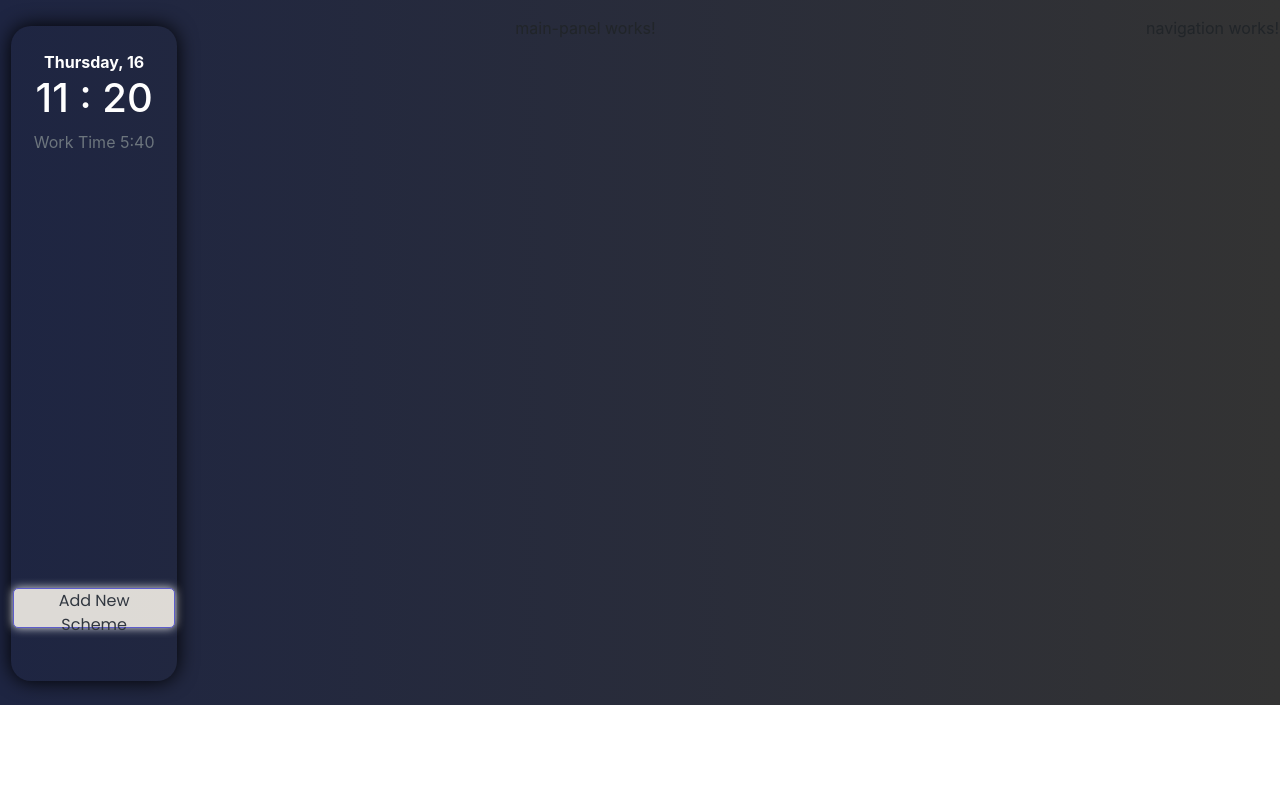
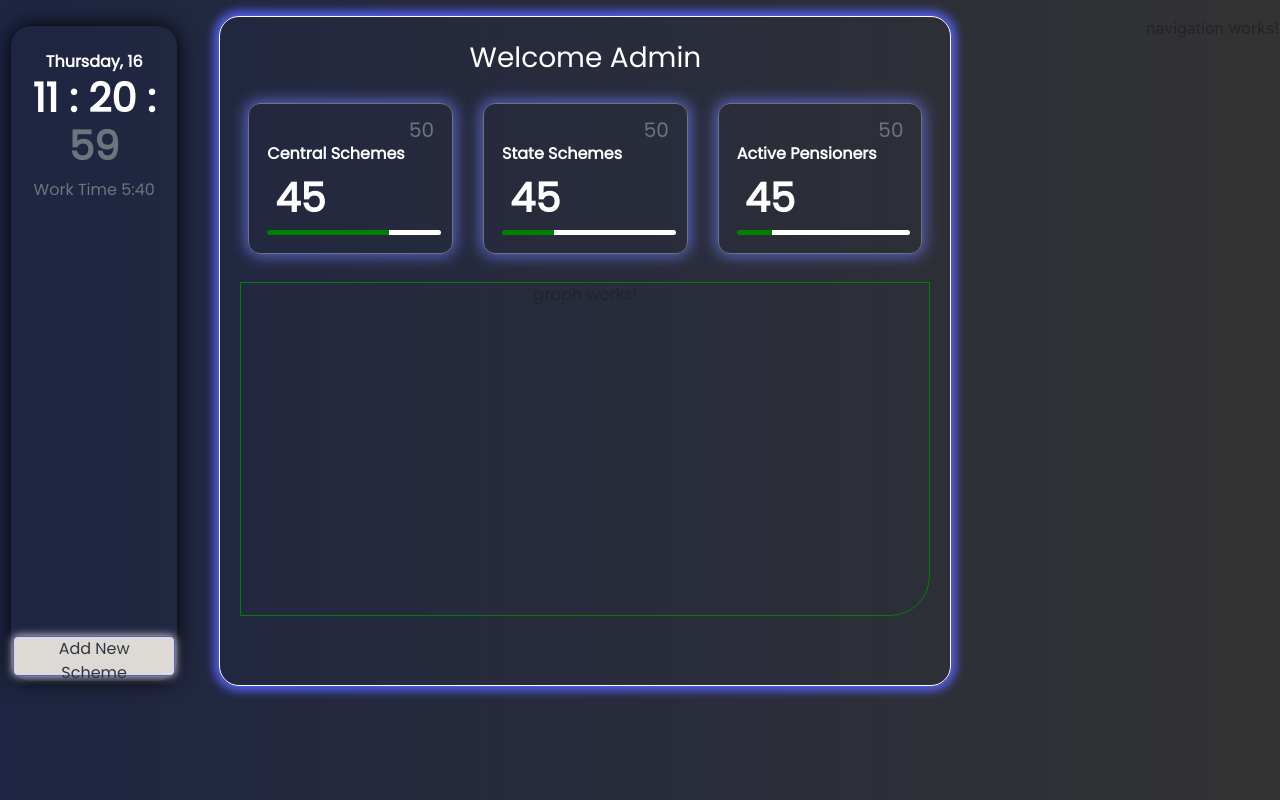
Before and after one commit to sami-colon/admin-panel-medical, an Angular app: page / in a window 1280 px wide. Shown: the top 800 px of the page. Built offline with nearby package versions, Linux system fonts and the light colour scheme; what querystring would draw is missing.

Commit message:
main-panel cards

```diff
--- a/src/app/app.component.css
+++ b/src/app/app.component.css
@@ -4,7 +4,8 @@
 }
 
 .panel {
-  height: 705px;
+  height: 1000px;
+  overflow: hidden;
 }
 
 .side-panel {
--- a/src/app/app.module.ts
+++ b/src/app/app.module.ts
@@ -9,6 +9,8 @@ import {BasicService} from './basic.service';
 
 import {DayOfWeek} from './dayofweek.pipe';
 import { NewSchemeComponent } from './new-scheme/new-scheme.component';
+import { ThoughtComponent } from './thought/thought.component';
+import { GraphComponent } from './graph/graph.component';
 
 @NgModule({
   declarations: [
@@ -18,6 +20,8 @@ import { NewSchemeComponent } from './new-scheme/new-scheme.component';
     MainPanelComponent,
     DayOfWeek,
     NewSchemeComponent,
+    ThoughtComponent,
+    GraphComponent,
   ],
   imports: [
     BrowserModule
--- /dev/null
+++ b/src/app/graph/graph.component.css
@@ -0,0 +1,4 @@
+*{
+  padding: 0;
+  margin: 0;
+}
--- /dev/null
+++ b/src/app/graph/graph.component.html
@@ -0,0 +1 @@
+<p>graph works!</p>
--- /dev/null
+++ b/src/app/graph/graph.component.ts
@@ -0,0 +1,15 @@
+import { Component, OnInit } from '@angular/core';
+
+@Component({
+  selector: 'app-graph',
+  templateUrl: './graph.component.html',
+  styleUrls: ['./graph.component.css']
+})
+export class GraphComponent implements OnInit {
+
+  constructor() { }
+
+  ngOnInit() {
+  }
+
+}
--- a/src/app/main-panel/main-panel.component.css
+++ b/src/app/main-panel/main-panel.component.css
@@ -0,0 +1,35 @@
+* {
+  padding: 0;
+  margin: 0;
+  font-family: 'Poppins', sans-serif;
+}
+
+.body-main-panel{
+  /*border-radius: 100px 0px 120px 0px;*/
+  border-radius: 20px;
+  border: 1px solid white;
+  height: 670px;
+  box-shadow: 0 0 10px 5px #535FED;
+  animation: glow 0.5s linear infinite alternate;
+}
+
+@keyframes glow{
+  to {
+    /*box-shadow: 0px 0px 20px 15px #535FED;*/
+    box-shadow: 0px 0px 20px 15px rebeccapurple;
+  }
+}
+
+.thought-main-panel{
+  height: 25%;
+  border-radius: 40px 0 0px 0;
+  /*border: 1px solid green;*/
+  margin: 20px 20px 0 20px;
+}
+
+.graph-main-panel{
+  height: 50%;
+  border-radius: 0px 0 40px 0;
+  border: 1px solid green;
+  margin: 20px 20px 0 20px;
+}
--- a/src/app/main-panel/main-panel.component.html
+++ b/src/app/main-panel/main-panel.component.html
@@ -1 +1,17 @@
-<p>main-panel works!</p>
+<!-- Bootstrap CSS -->
+<link rel="stylesheet" href="https://maxcdn.bootstrapcdn.com/bootstrap/4.0.0/css/bootstrap.min.css" integrity="sha384-Gn5384xqQ1aoWXA+058RXPxPg6fy4IWvTNh0E263XmFcJlSAwiGgFAW/dAiS6JXm" crossorigin="anonymous">
+<script src="https://cdnjs.cloudflare.com/ajax/libs/popper.js/1.12.9/umd/popper.min.js" integrity="sha384-ApNbgh9B+Y1QKtv3Rn7W3mgPxhU9K/ScQsAP7hUibX39j7fakFPskvXusvfa0b4Q" crossorigin="anonymous"></script>
+<script src="https://maxcdn.bootstrapcdn.com/bootstrap/4.0.0/js/bootstrap.min.js" integrity="sha384-JZR6Spejh4U02d8jOt6vLEHfe/JQGiRRSQQxSfFWpi1MquVdAyjUar5+76PVCmYl" crossorigin="anonymous"></script>
+<link href="https://fonts.googleapis.com/css?family=Poppins&display=swap" rel="stylesheet">
+<!--  required libraries-->
+
+
+<div class="body-main-panel">
+  <h3 class="text-center text-white mt-4">Welcome Admin</h3>
+  <div class="thought-main-panel">
+    <app-thought></app-thought>
+  </div>
+  <div class="graph-main-panel">
+    <app-graph></app-graph>
+  </div>
+</div>
--- a/src/app/side-panel/side-panel.component.css
+++ b/src/app/side-panel/side-panel.component.css
@@ -1,6 +1,7 @@
 * {
   padding: 0;
   margin: 0;
+  font-family: 'Poppins', sans-serif;
 }
 
 .main-body {
--- a/src/app/side-panel/side-panel.component.html
+++ b/src/app/side-panel/side-panel.component.html
@@ -13,7 +13,7 @@
   <div class="text-center">
     <b class="text-white text-center">{{date.getDay() | dayOfWeek}}, {{date.getDate()}}</b>
   </div>
-  <h1 class="text-center text-white mb-2">{{date.getHours()}} : {{date.getMinutes()}}</h1>
+  <h1 class="text-center text-white mb-2"><b>{{date.getHours()}} : {{date.getMinutes()}} : <span class="text-muted">{{date.getSeconds()}}</span></b></h1>
   <p class="text-muted text-center">Work Time 5:40</p>
   <br><br><br><br><br><br><br><br><br><br><br><br><br><br><br><br><br><br>
   <div class="text-white text-center">
--- /dev/null
+++ b/src/app/thought/thought.component.css
@@ -0,0 +1,58 @@
+* {
+  margin: 0;
+  padding: 0;
+  background-color: transparent;
+  font-family: 'Poppins', sans-serif;
+  color: white;
+}
+
+.card-sp{
+  border: 1px solid #6C757D;
+  border-radius: 12px;
+  box-shadow: 0 0 5px 2px #6C757D;
+  animation: glow 0.75s linear infinite alternate;
+  padding: 10px;
+}
+
+@keyframes glow{
+  to {
+    box-shadow: 0px 0px 20px 2px #535FED;
+  }
+}
+
+.card-progress{
+  width: 95%;
+  border: 0;
+  height: 5px;
+  background-image: linear-gradient(90deg, green 50%, white 50% 100%);
+  border-radius: 5px;
+  transition: 1.2s linear;
+}
+
+.gradient1{
+  background-image: linear-gradient(to right, green 10%, white 10% 100%);
+}
+.gradient2{
+  background-image: linear-gradient(to right, green 20%, white 20% 100%);
+}
+.gradient3{
+  background-image: linear-gradient(to right, green 30%, white 30% 100%);
+}
+.gradient4{
+  background-image: linear-gradient(to right, green 40%, white 40% 100%);
+}
+.gradient5{
+  background-image: linear-gradient(to right, green 50%, white 50% 100%);
+}
+.gradient6{
+  background-image: linear-gradient(to right, green 60%, white 60% 100%);
+}
+.gradient7{
+  background-image: linear-gradient(to right, green 70%, white 70% 100%);
+}
+.gradient8{
+  background-image: linear-gradient(to right, green 80%, white 80% 100%);
+}
+.gradient9{
+  background-image: linear-gradient(to right, green 90%, white 90% 100%);
+}
--- /dev/null
+++ b/src/app/thought/thought.component.html
@@ -0,0 +1,32 @@
+<!-- Bootstrap CSS -->
+<link rel="stylesheet" href="https://maxcdn.bootstrapcdn.com/bootstrap/4.0.0/css/bootstrap.min.css" integrity="sha384-Gn5384xqQ1aoWXA+058RXPxPg6fy4IWvTNh0E263XmFcJlSAwiGgFAW/dAiS6JXm" crossorigin="anonymous">
+<script src="https://cdnjs.cloudflare.com/ajax/libs/popper.js/1.12.9/umd/popper.min.js" integrity="sha384-ApNbgh9B+Y1QKtv3Rn7W3mgPxhU9K/ScQsAP7hUibX39j7fakFPskvXusvfa0b4Q" crossorigin="anonymous"></script>
+<script src="https://maxcdn.bootstrapcdn.com/bootstrap/4.0.0/js/bootstrap.min.js" integrity="sha384-JZR6Spejh4U02d8jOt6vLEHfe/JQGiRRSQQxSfFWpi1MquVdAyjUar5+76PVCmYl" crossorigin="anonymous"></script>
+<link href="https://fonts.googleapis.com/css?family=Poppins&display=swap" rel="stylesheet">
+<!--  required libraries-->
+<div class="row p-2">
+  <div class="col-4">
+    <div class="card-sp">
+      <h5 class="text-right text-muted mr-2 mt-1">{{centralSchemeTotal}}</h5>
+      <div class="text-left text-white"><b class="ml-2">Central Schemes</b></div>
+      <div class="text-left text-white mt-2"><h1 class="ml-2 text-left ml-3"><b>{{centralSchemeActive}}</b></h1></div>
+      <div class="card-progress m-2" [ngClass]="getGradientClass(45, 30)"></div>
+    </div>
+  </div>
+  <div class="col-4">
+    <div class="card-sp">
+      <h5 class="text-right text-muted mr-2 mt-1">{{centralSchemeTotal}}</h5>
+      <div class="text-left text-white"><b class="ml-2">State Schemes</b></div>
+      <div class="text-left text-white mt-2"><h1 class="ml-2 text-left ml-3"><b>{{centralSchemeActive}}</b></h1></div>
+      <div class="card-progress m-2" [ngClass]="getGradientClass(100, 30)"></div>
+    </div>
+  </div>
+  <div class="col-4">
+    <div class="card-sp">
+      <h5 class="text-right text-muted mr-2 mt-1">{{centralSchemeTotal}}</h5>
+      <div class="text-left text-white"><b class="ml-2">Active Pensioners</b></div>
+      <div class="text-left text-white mt-2"><h1 class="ml-2 text-left ml-3"><b>{{centralSchemeActive}}</b></h1></div>
+      <div class="card-progress m-2" [ngClass]="getGradientClass(100, 20)"></div>
+    </div>
+  </div>
+</div>
--- /dev/null
+++ b/src/app/thought/thought.component.ts
@@ -0,0 +1,21 @@
+import { Component, OnInit } from '@angular/core';
+import {BasicService} from '../basic.service';
+
+@Component({
+  selector: 'app-thought',
+  templateUrl: './thought.component.html',
+  styleUrls: ['./thought.component.css']
+})
+export class ThoughtComponent implements OnInit {
+
+  constructor() { }
+  centralSchemeTotal = 50;
+  centralSchemeActive = 45;
+  ngOnInit() {
+  }
+
+  getGradientClass(total, active): string {
+    const per = Math.ceil(Math.ceil((active / total) * 100) / 10) * 10 ;
+    return `gradient${per / 10}`;
+  }
+}
```
Also changed, not shown: 2 other files (tests, documents, lock files or other folders).
